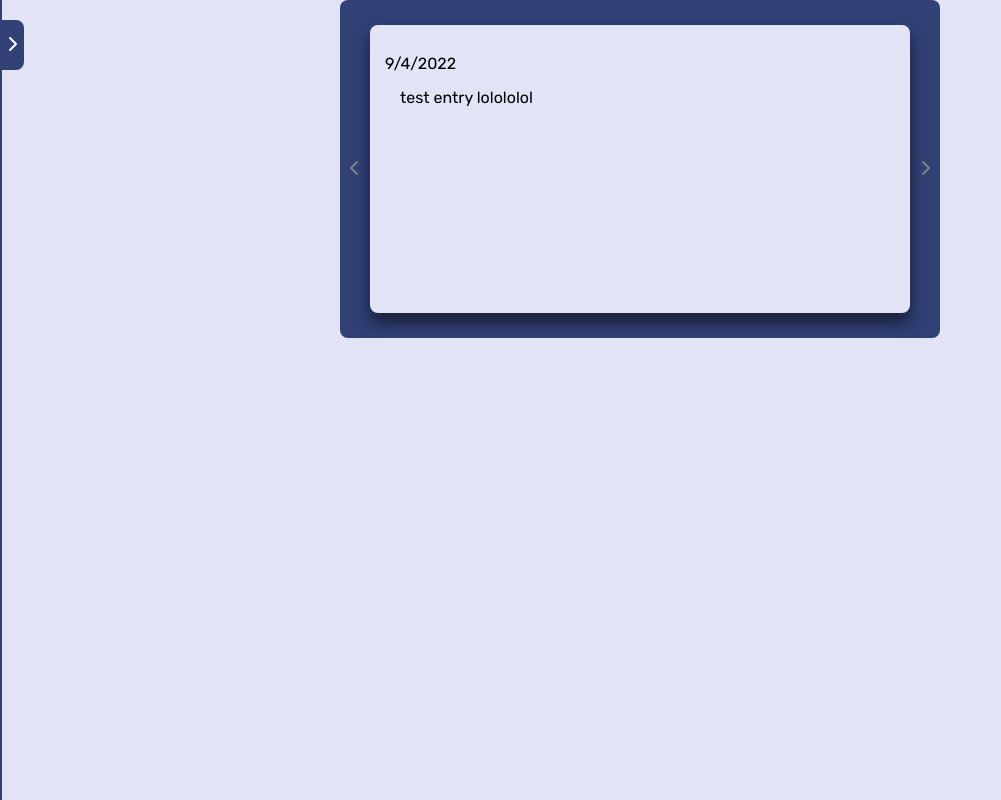
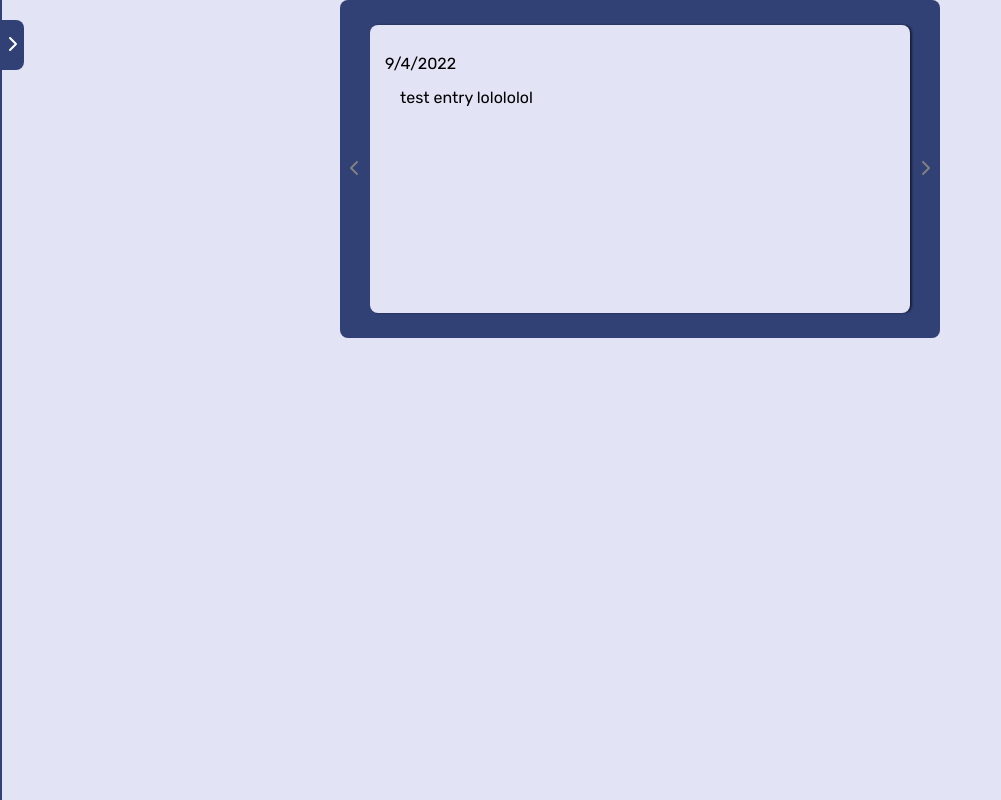
Before and after one commit to e-newton/gratitude-journal, a React (Create React App) app: page / in a window 1280 px wide. Shown: the whole page, without its empty margins (0-1001 px from the left). Built offline with nearby package versions, Linux system fonts and the light colour scheme.

Commit message:
Moved box shadow to GV

```diff
--- a/src/Carousel/Carousel.scss
+++ b/src/Carousel/Carousel.scss
@@ -69,7 +69,7 @@ $move-time: 0.7s;
 
     &.selected {
         transform: scale(100%);
-        box-shadow: 0px 10px 15px rgba($color: black, $alpha: 0.5);
+        box-shadow: GV.$box-shadow-level-1;
     }
 }
 
--- a/src/GlobalVariables.scss
+++ b/src/GlobalVariables.scss
@@ -7,3 +7,4 @@ $hover-transition-time: 0.1s;
 $button-border-width: 2px;
 $button-padding-x: 2px;
 $button-padding-y: 5px;
+$box-shadow-level-1: 2px 0px 2px rgba($color: black, $alpha: 0.5);
--- a/src/Sidebar/Sidebar.scss
+++ b/src/Sidebar/Sidebar.scss
@@ -15,7 +15,7 @@ $toggle-height: 50px;
 
     &.opened {
         left: 0;
-        box-shadow: 2px 0px 2px rgba($color: black, $alpha: 0.5);
+        box-shadow: GV.$box-shadow-level-1;
 
         .toggle>* {
             transform: rotate(180deg);
```
